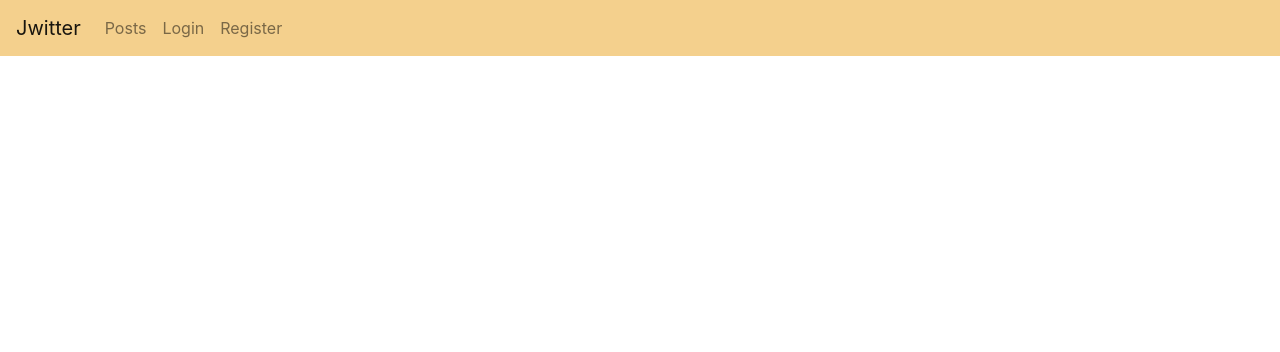
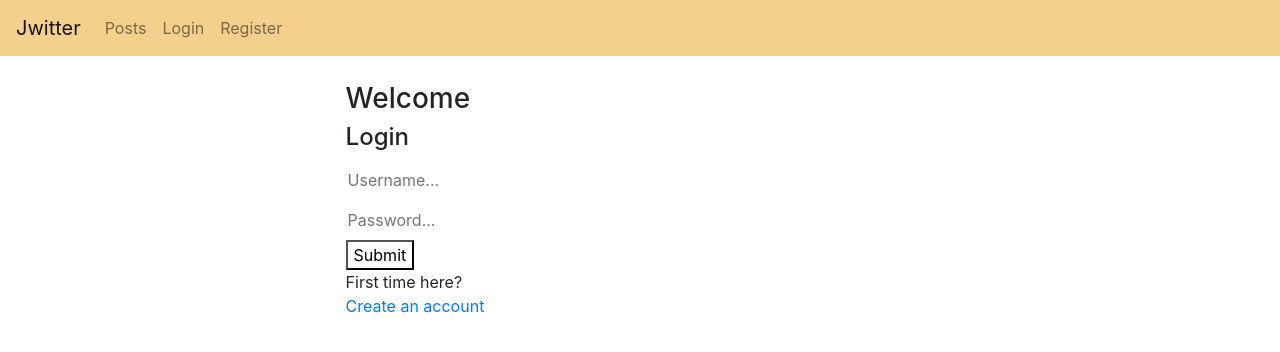
Before and after one commit to John-Atha/PostOn, a React (Create React App) app in the folder front-end/: page /login in a window 1280 px wide. Shown: the top 352 px of the page. Built offline with nearby package versions, Linux system fonts and the light colour scheme; no server answers.

Commit message:
Add login sksleton

```diff
--- /dev/null
+++ b/front-end/src/Login.css
@@ -0,0 +1,42 @@
+@media only screen and (max-width: 670px) {
+    .login-box-container{
+        width: 80%;
+        margin-left: 10%;
+    }
+
+}
+
+
+@media only screen and (min-width: 670px) {
+    .login-box-container{
+        width: 50%;
+        margin-left: 25%;
+    }
+}
+
+
+
+.login-box-container {
+    min-width: min-content;
+    height: 100%;
+    min-height: min-content;
+    background-color: var(--color2);
+    border-radius: 6px;
+    padding: 2%;
+}
+
+.login-input {
+    border: none;
+    border-radius: 7px;
+    width: 80%;
+    height: 40px;
+}
+
+.login-input:hover, .login-input:focus {
+    border: 2px solid lightblue;
+    outline: none;
+}
+
+.submit-button {
+    background-color: white;
+}
--- /dev/null
+++ b/front-end/src/Login.js
@@ -0,0 +1,43 @@
+import React from "react";
+import "./Login.css";
+import MyNavbar from './MyNavbar';
+
+class Login extends React.Component {
+
+    constructor(props) {
+        super(props);
+        this.state = {
+            userId: null,
+            logged: false,
+            error: null,
+            username: "",
+            password: "",
+        }
+
+    }
+
+    render() {
+        return(
+            <div className="login-page">
+                <MyNavbar />
+                <div className="login-box-container center-content margin-top-small">
+                    <h3>Welcome</h3>
+                    <h4 className="margin-top-small">Login</h4>
+                    <form className="login-form center-content margin-top-smaller">
+                        <input className="login-input margin-top-smaller" type="text" placeholder="Username..." />
+                        <input className="login-input margin-top-smaller" type="password" placeholder="Password..." />
+                    </form>
+                    <button className="my-button submit-button margin-top-smaller">Submit</button>
+                    <div className="register-choice-container margin-top-small">
+                        <div>First time here?</div>
+                        <a href="/register">Create an account</a>
+                    </div>
+
+                </div>
+            </div>
+        )
+    }
+
+}
+
+export default Login;
--- a/front-end/src/MyNavbar.js
+++ b/front-end/src/MyNavbar.js
@@ -45,7 +45,7 @@ class MyNavbar extends React.Component {
         return(
 
             <Navbar bg="light" expand="lg">
-                <Navbar.Brand href="#home">Jwitter</Navbar.Brand>
+                <Navbar.Brand href="/">Jwitter</Navbar.Brand>
                 <Navbar.Toggle aria-controls="basic-navbar-nav" />
                 <Navbar.Collapse id="basic-navbar-nav">
                     <Nav className="mr-auto">
@@ -79,11 +79,6 @@ class MyNavbar extends React.Component {
     }
 
 
-
-
-
-
-
 }
 
 export default MyNavbar;
--- a/front-end/src/index.js
+++ b/front-end/src/index.js
@@ -2,11 +2,11 @@ import React from 'react';
 import ReactDOM from 'react-dom';
 import { BrowserRouter, Switch, Route, useParams } from "react-router-dom";
 import './index.css';
-import App from './App';
 import reportWebVitals from './reportWebVitals';
 import 'bootstrap/dist/css/bootstrap.css';
 
 import Home from './Home'
+import Login from './Login'
 
 ReactDOM.render(
   <React.StrictMode>
@@ -16,7 +16,7 @@ ReactDOM.render(
           <Home />
         </Route>
         <Route path="/login" exact>
-          <Home />
+          <Login />
         </Route>
       </Switch>
     </BrowserRouter>
```
